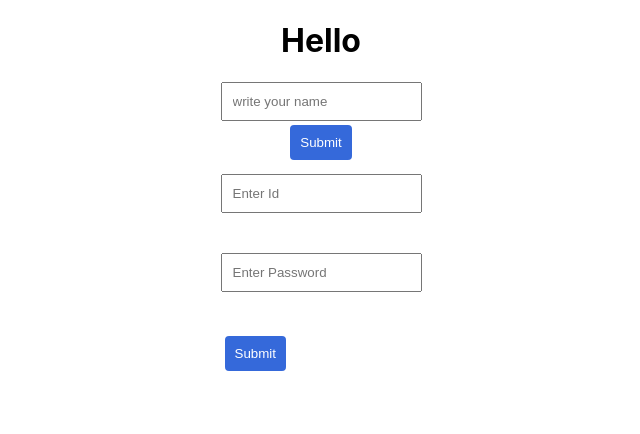
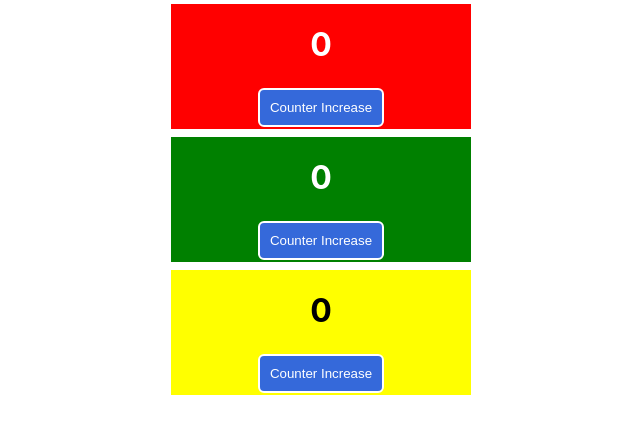
Before and after one commit to sattyamcs/React-Practise, a React (Create React App) app: page / in a window 1280 px wide. Shown: the top 434 px of the page, without its empty margins (319-959 px from the left). Built offline with nearby package versions, Linux system fonts and the light colour scheme.

Commit message:
Some addition

```diff
--- a/src/App.js
+++ b/src/App.js
@@ -8,6 +8,8 @@ import ReactToggle from "./Component/ReactToggle";
 import ReactForms from "./Component/ReactForms";
 import ReactUseRef from "./Component/ReactUseRef";
 import FormValidation from "./Component/FormValidation";
+import ControlledUncontrolled from "./Component/Controlled&Uncon";
+import HighOrderComp from "./Component/HighOrderComp";
 function App() {
 //This function is passing as props and when it called its called like Data();
   function reactProps(){
@@ -21,9 +23,11 @@ function App() {
     {/* <ReactState/> */}
     {/* <ReactStateClass/> */}
     {/* <ReactToggle/> */}
-    <ReactForms/>
+    {/* <ReactForms/> */}
     {/* <ReactUseRef/> */}
-    <FormValidation/>
+    {/* <FormValidation/> */}
+    {/* <ControlledUncontrolled/> */}
+    <HighOrderComp/>
     </>
   );
 }
--- /dev/null
+++ b/src/Component/Controlled&Uncon.js
@@ -0,0 +1,36 @@
+// CONTROLLED AND UNCONTROLLED FORM INPUTS
+// In Controlled components the form data is handled by the React component. Whereas in uncontrolled component the Form data is handled by the DOM itself.
+
+//Controlled >>>>Using React useState
+//Uncontrolled>>> Using refs
+
+
+import React,{useRef,useState} from 'react'
+
+const ControlledUncontrolled = () => {
+    const name  = useRef(null) //useRef is used here
+    // Here we use useState just to show it with the paragraph using conditions
+    const[show,setShow]=useState(false);
+
+
+    const SubmitHandler=(event)=>{
+        event.preventDefault();
+        console.log(name.current.value)
+        name==""?alert("Please Fill Input"):setShow(true)
+    }
+
+
+  return (
+    <div className='container'>
+        <form onSubmit={SubmitHandler}>
+        <h1>Uncontrolled way of form inputs</h1>
+        <input type="text" id="name" placeholder='Please Input Text' ref={name}/>
+        <button >Submit</button>
+        </form>
+        {/* Terenar operato to show para */}
+        <h2>{show?`Hi ${name.current.value}`:""}</h2>
+    </div>
+  )
+}
+
+export default ControlledUncontrolled
--- a/src/Component/FormValidation.js
+++ b/src/Component/FormValidation.js
@@ -12,9 +12,10 @@ const FormValidation = () => {
     }else{
       alert("Login Successfully")
     }
-    // e.preventDefault()
+    // e.preventDefault()   //This helps to ignore reloading when ever submitted.
     // console.log("Hello Login user")
   }
+  //whenever we trigger onchange it passed object that is e here.
   function userHandler(e){
     let value=e.target.value.length
     if(value<3){
--- /dev/null
+++ b/src/Component/HighOrderComp.js
@@ -0,0 +1,48 @@
+// React high order component is a technique where it takes a component as a props and return new component. It is used for component reusing logic
+// A higher-order component is a function that takes a component and returns a new component.
+
+import React,{useState} from 'react'
+
+//This is the main component and taking a component as a props
+const HighOrderComp = () => {
+  return (
+    <div className='container'>
+        <RedComp comp={Counter}/>
+        <GreenComp comp={Counter}/>
+        <YellowComp comp={Counter}/>
+    </div>
+  )
+}
+//Now these are the functions where that component as a props is passed
+function RedComp(props){
+    return(
+        <div style={{color:"white", border:"4px solid white",backgroundColor:"red" , width:"300px"}}>
+        <props.comp/>
+        </div>
+    )
+}
+function GreenComp(props){
+    return(
+        <div style={{color:"white", border:"4px solid white",backgroundColor:"green" , width:"300px"}}>
+        <props.comp/>
+        </div>
+    )
+}
+function YellowComp(props){
+    return(
+        <div style={{color:"black", border:"4px solid white",backgroundColor:"yellow" , width:"300px"}}>
+        <props.comp/>
+        </div>
+    )
+}
+//This function is taken as a props in HOC
+function Counter(){
+    const[count,setCount]=useState(0)
+    return(
+        <div className='container'>
+        <h1>{count}</h1>
+        <button onClick={()=>{setCount(count+1)}}>Counter Increase</button>
+        </div>
+    )
+}
+export default HighOrderComp
--- a/src/Component/ReactForms.js
+++ b/src/Component/ReactForms.js
@@ -1,5 +1,6 @@
 import React,{useState} from 'react';
-
+//Whereever we are using states thatis the controlled component of React forms
+//This is a Controlled Form
 const ReactForms = () => {
 
     const [name, setName] = useState();
```
